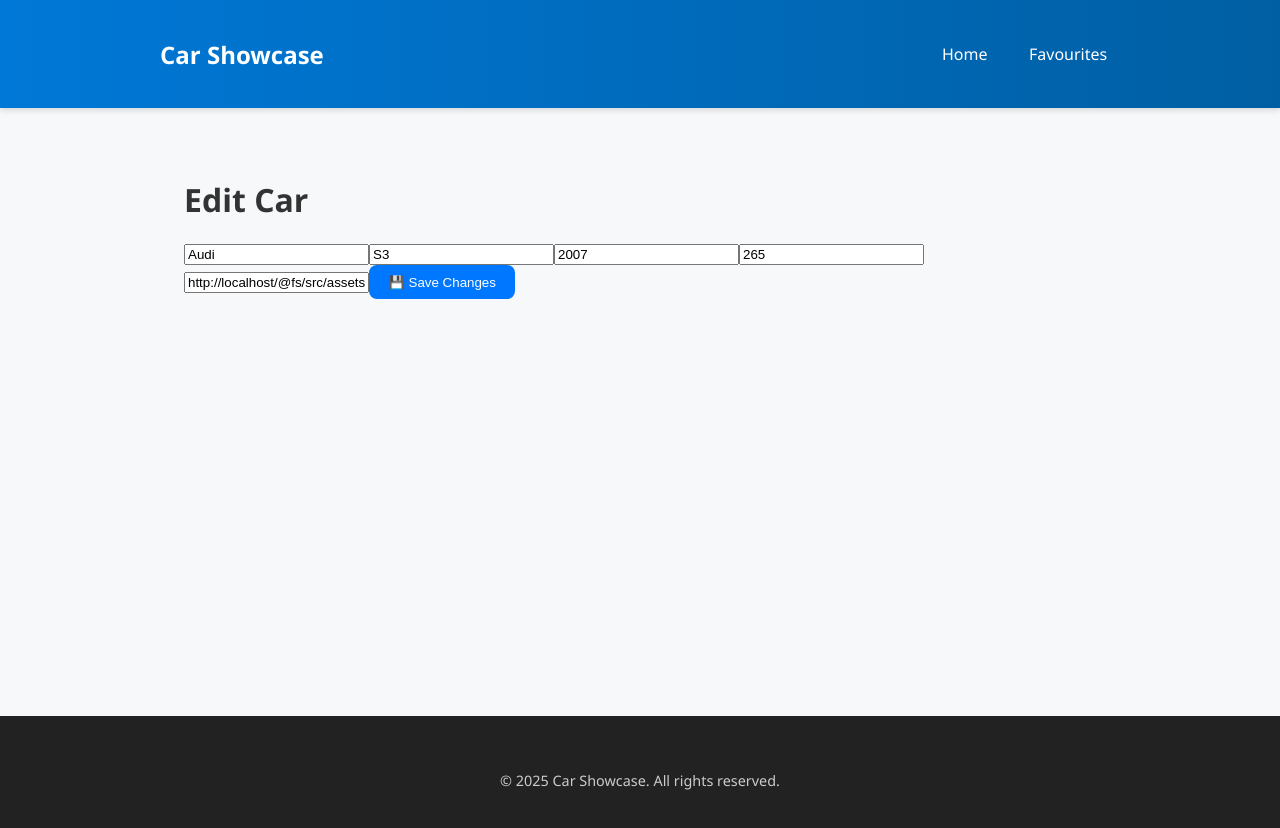
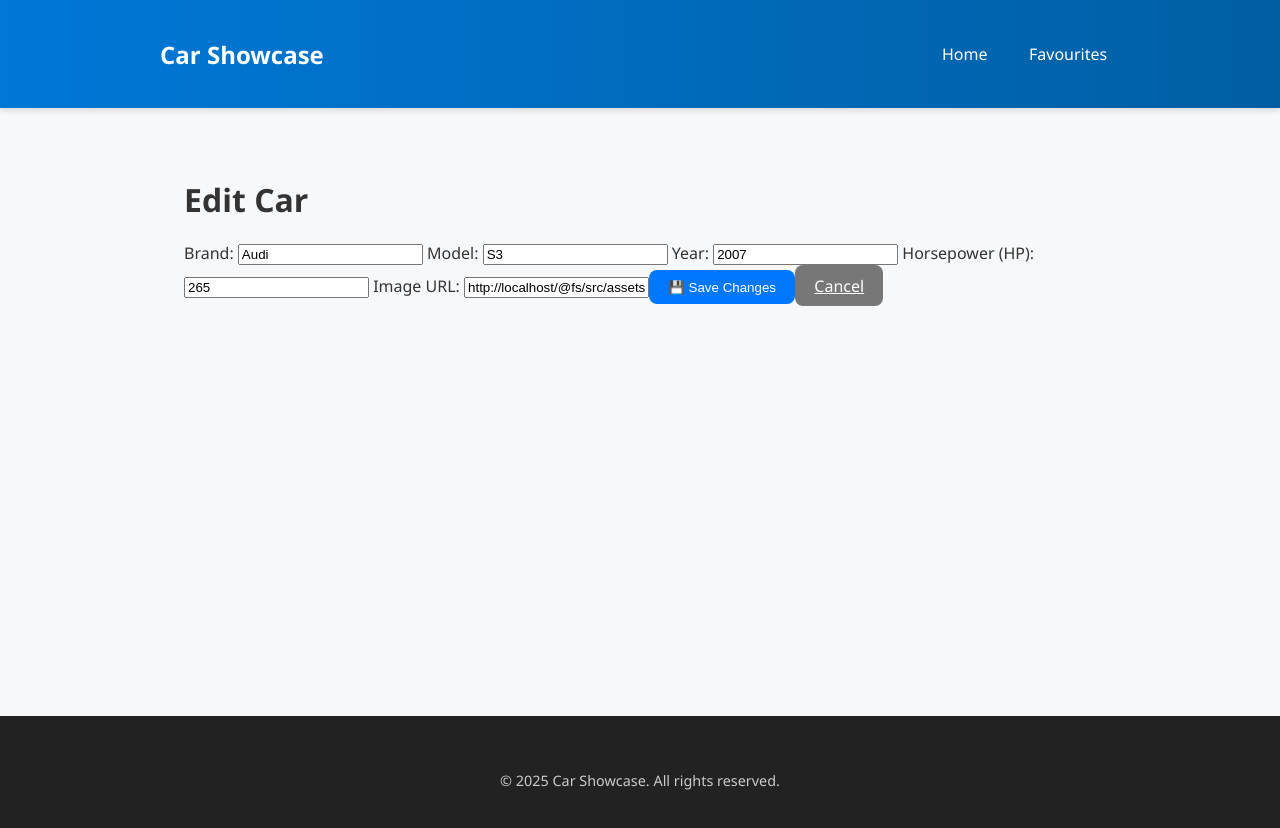
Before and after one commit to De27vin/CarShowcase, a Vue app: page /edit/1 in a window 1280 px wide. Shown: the top 828 px of the page. Built offline with nearby package versions, Linux system fonts and the light colour scheme.

Commit message:
Fix: EditCar.vue

```diff
--- a/src/stores/cars.js
+++ b/src/stores/cars.js
@@ -28,14 +28,6 @@ export const useCarStore = defineStore('cars', {
       const newId = this.cars.length ? Math.max(...this.cars.map((c) => c.id)) + 1 : 1
       this.cars.push({ id: newId, ...car })
       this.saveToLocalStorage()
-    },
-
-    updateCar(updated) {
-      const idx = this.cars.findIndex((c) => c.id === updated.id)
-      if (idx !== -1) {
-        this.cars[idx] = { ...updated }
-        this.saveToLocalStorage()
-      }
     },
 
     deleteCar(id) {
@@ -75,5 +67,13 @@ export const useCarStore = defineStore('cars', {
       localStorage.setItem('cars', JSON.stringify(this.cars))
       localStorage.setItem('favourites', JSON.stringify(this.favourites))
     },
+
+    updateCar(updatedCar) {
+      const index = this.cars.findIndex((c) => c.id === updatedCar.id)
+      if (index !== -1) {
+        this.cars[index] = updatedCar
+        this.saveToLocalStorage()
+      }
+    },
   },
 })
--- a/src/style.css
+++ b/src/style.css
@@ -305,3 +305,5 @@ body {
   grid-template-columns: 1fr;
   gap: 1rem;
 }
+
+/* EditCar.vue */
--- a/src/views/CarDetails.vue
+++ b/src/views/CarDetails.vue
@@ -20,6 +20,7 @@
           <span v-else>☆ Add to Favourites</span>
         </button>
 
+        <RouterLink :to="`/edit/${car.id}`" class="btn">✏ Edit Car</RouterLink>
         <button class="btn danger-btn" @click="deleteCar(car.id)">🗑 Delete Car</button>
       </div>
     </div>
--- a/src/views/EditCar.vue
+++ b/src/views/EditCar.vue
@@ -1,36 +1,67 @@
 <template>
-  <div class="container">
+  <div class="edit-car container">
     <h1>Edit Car</h1>
-    <form @submit.prevent="update">
-      <input v-model="car.brand" placeholder="Brand" required />
-      <input v-model="car.model" placeholder="Model" required />
-      <input v-model.number="car.year" placeholder="Year" required />
-      <input v-model.number="car.hp" placeholder="Horsepower" required />
-      <input v-model="car.image" placeholder="Image filename" required />
+
+    <form @submit.prevent="updateCar" class="car-form">
+      <label>
+        Brand:
+        <input v-model="form.brand" required />
+      </label>
+
+      <label>
+        Model:
+        <input v-model="form.model" required />
+      </label>
+
+      <label>
+        Year:
+        <input v-model.number="form.year" type="number" required />
+      </label>
+
+      <label>
+        Horsepower (HP):
+        <input v-model.number="form.hp" type="number" required />
+      </label>
+
+      <label>
+        Image URL:
+        <input v-model="form.image" type="text" />
+      </label>
 
       <button type="submit" class="btn">💾 Save Changes</button>
+      <RouterLink to="/" class="btn back-btn">Cancel</RouterLink>
     </form>
   </div>
 </template>
 
-<script>
-import { useCarStore } from '../stores/cars'
-import { useRouter } from 'vue-router'
+<script setup>
+import { reactive, onMounted } from 'vue'
+import { useRoute, useRouter } from 'vue-router'
+import { useCarStore } from '../stores/cars.js'
 
-export default {
-  props: ['id'],
-  setup(props) {
-    const carStore = useCarStore()
-    const router = useRouter()
+const route = useRoute()
+const router = useRouter()
+const store = useCarStore()
 
-    const car = { ...carStore.cars.find((c) => c.id === parseInt(props.id)) }
+const form = reactive({
+  id: null,
+  brand: '',
+  model: '',
+  year: '',
+  hp: '',
+  image: '',
+})
 
-    const update = () => {
-      carStore.updateCar(car)
-      router.push(`/car/${car.id}`)
-    }
+onMounted(() => {
+  store.loadFromLocalStorage()
+  const car = store.cars.find((c) => c.id === Number(route.params.id))
+  if (car) {
+    Object.assign(form, car) // kopiert alle Werte ins Formular
+  }
+})
 
-    return { car, update }
-  },
+const updateCar = () => {
+  store.updateCar({ ...form })
+  router.push(`/car/${form.id}`)
 }
 </script>
```
